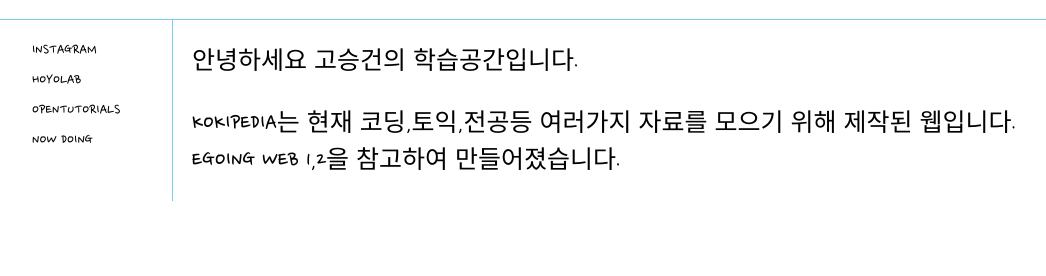
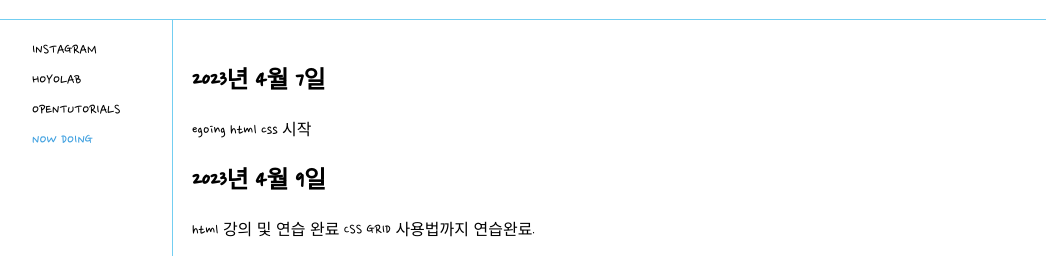
Before and after one commit to seun99un/kokipeida, a plain HTML site: page 1.html in a window 1280 px wide. Shown: the part 82-358 px from the top of the page, without its empty margins (16-1062 px from the left). Drawn offline with Linux system fonts and the light colour scheme; a web font is replaced by a local one.

Commit message:
Update 1.html

```diff
--- a/1.html
+++ b/1.html
@@ -3,7 +3,7 @@
     <head>
 
         <meta charset="utf-8">
-        <link rel="stylesheet" href="style1.css">
+        <link rel="stylesheet" href="style.css">
         <link rel="preconnect" href="https://fonts.googleapis.com">
 <link rel="preconnect" href="https://fonts.gstatic.com" crossorigin>
 <link href="https://fonts.googleapis.com/css2?family=Sedgwick+Ave+Display&display=swap" rel="stylesheet">
@@ -12,7 +12,7 @@
 <link href="https://fonts.googleapis.com/css2?family=Gowun+Batang&family=Nanum+Pen+Script&display=swap" rel="stylesheet">
 
 
-        <title>kokipedia : 승건이의 사전 </title>
+        <title>kokipedia</title>
 
 
     </head>
@@ -25,9 +25,9 @@
 <li><a href="https://opentutorials.org/course/1">OPENTUTORIALS</a></li>
 <li><a href="1.html" id="saw">NOW DOING</a></li></lo></ol>
 
-<div id="apple">안녕하세요 고승건의 학습공간입니다.
-<p>KOKIPEDIA는 현재 코딩,토익,전공등 여러가지 자료를 모으기 위해 제작된 웹입니다.<br>
-    EGOING WEB 1,2을 참고하여 만들어졌습니다.</p>
+<div id="apple"><h2>2023년 4월 7일</h2><p>egoing html css 시작</p>
+    <h2>2023년 4월 9일</h2><p>html 강의 및 연습 완료 CSS GRID 사용법까지 연습완료.
+</p>
 
 <div>
 </div>
```
